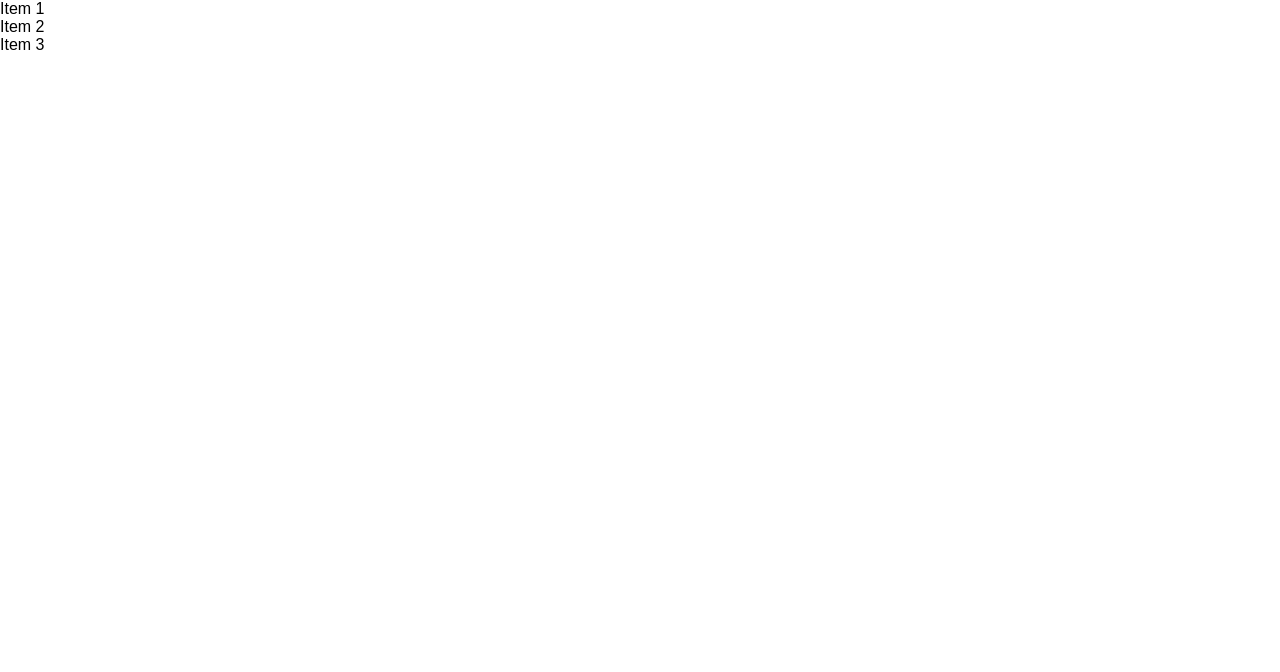
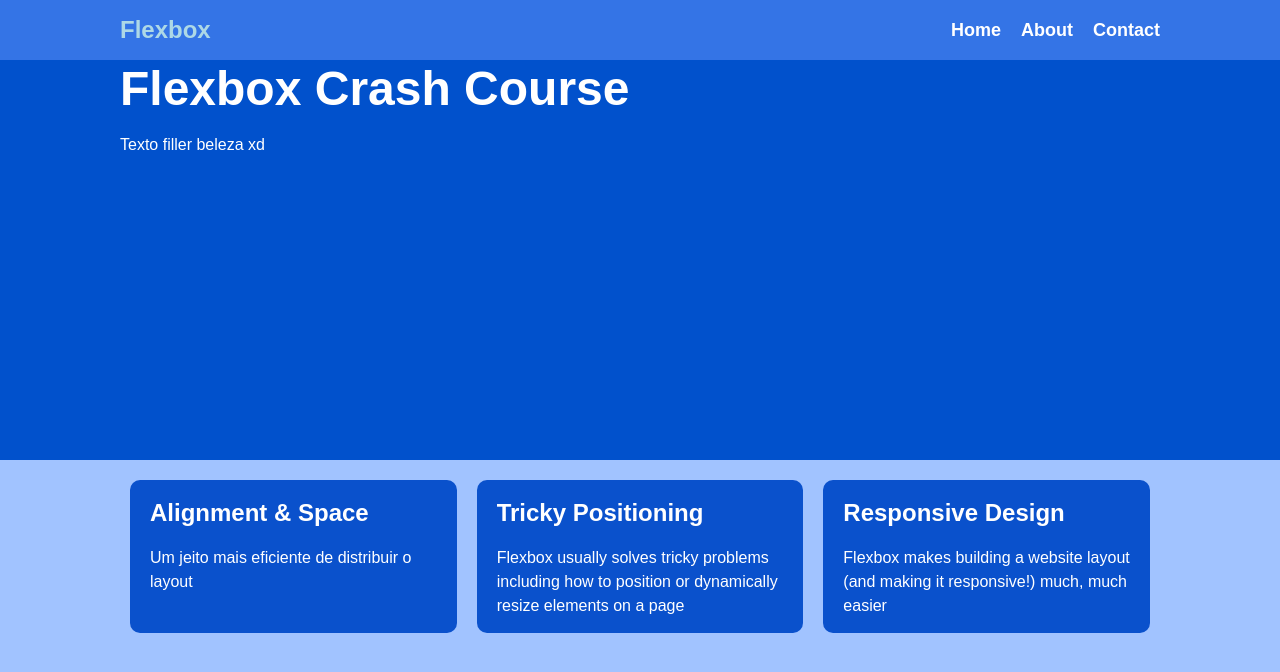
Before and after one commit to caiolindstrom/test-site, a plain HTML site: page index.html in a window 1280 px wide. Drawn offline with Linux system fonts and the light colour scheme.

Commit message:
testando código com base no vídeo que estou assistindo para me familiarizar com os layouts de flexbox

```diff
--- a/index.html
+++ b/index.html
@@ -9,11 +9,60 @@
     <link rel="stylesheet" href="style.css">
 </head>
 <body>
-    <div class="flex container">
-        <div class="item">Item 1</div>
-        <div class="item">Item 2</div>
-        <div class="item">Item 3</div>
+   <nav class="navbar">
+    <div class="container">
+        <div class="logo">Flexbox</div>
+        <ul class="nav">
+            <li>
+                <a href="#">Home</a>
+            </li>
+            <li>
+                <a href="#">About</a>
+            </li>
+            <li>
+                <a href="#">Contact</a>
+            </li>
+        </ul>
     </div>
+   </nav>
+
+   <header class="header">
+    <div class="container">
+        <div>
+            <h1>Flexbox Crash Course</h1>
+            <p>
+                Texto filler beleza xd
+            </p>
+        </div>
+    </div>
+   </header>
+
+   <section class="boxes">
+    <div class="container">
+        <div class="box">
+            <h2><i class="fas fa-arrows-alt-v"></i>Alignment & Space</h2>
+            <p>
+                Um jeito mais eficiente de distribuir o layout
+            </p>
+        </div>
+        <div class="box">
+            <h2><i class="fas fa-arrows-alt"></i>Tricky Positioning</h2>
+            <p>
+              Flexbox usually solves tricky problems including how to position or
+              dynamically resize elements on a page
+            </p>
+          </div>
+
+          <div class="box">
+            <h2><i class="fas fa-mobile"></i>Responsive Design</h2>
+            <p>
+              Flexbox makes building a website layout (and making it responsive!)
+              much, much easier
+            </p>
+          </div>
+    </div>
+   </section>
+
 
 
 </body>
--- a/style.css
+++ b/style.css
@@ -1,6 +1,10 @@
 
 body{
     font-family: Arial, Helvetica, sans-serif;
+    font-size: 16px;
+    line-height: 1.5;
+    color: #333;
+    background: #a1c3ff;
 }
 
 *{
@@ -8,3 +12,99 @@ body{
     margin: 0;
     padding: 0;
 }
+
+img{
+    max-width: 100%;
+}
+
+h1,
+h2{
+    margin-bottom: 15px;
+}
+
+.container {
+    max-width: 1100px;
+    margin: 0 auto;
+    padding: 0 30px;
+}
+
+ul{
+    list-style-type: none;
+}
+
+.navbar {
+    background: #3474e6;
+    color: #ffff;
+    height: 60px;
+}
+
+.navbar .logo {
+    font-size: x-large;
+    font-weight: bold;
+}
+
+.navbar:hover {
+    color: lightblue;
+}
+
+.navbar .container {
+    display: flex;
+    justify-content: space-between;
+    align-items: center;
+    height: 100%;
+}
+
+.navbar a {
+    color: #ffff;
+    text-decoration: none;
+    font-size: 18px;
+    font-weight: bold;
+}
+
+.navbar ul {
+    display: flex;
+}
+
+.navbar ul li {
+    margin-left: 20px;
+}
+
+.header {
+    background-color: #0151cc;
+    color: #fff;
+    min-height: 400px;
+}
+
+.header h1 {
+    font-size: 3rem;
+    font-weight: bold;
+    line-height: 1.2;
+
+}
+
+.header img {
+    max-width: 400px;
+}
+
+.header .container {
+    display: flex;
+    align-items: center;
+    justify-content: space-between;
+}
+
+.boxes .container{
+display: flex;
+justify-content: space-between;
+}
+
+.box {
+    flex: 1;
+    background: #0a51cc;
+    color: #ffff;
+    border-radius: 10px;
+    margin: 20px 10px;
+    box-shadow: 0 3px 5px rgba (0, 0, 0, 0,6);
+    padding: 15px 20px;
+
+
+}
```
